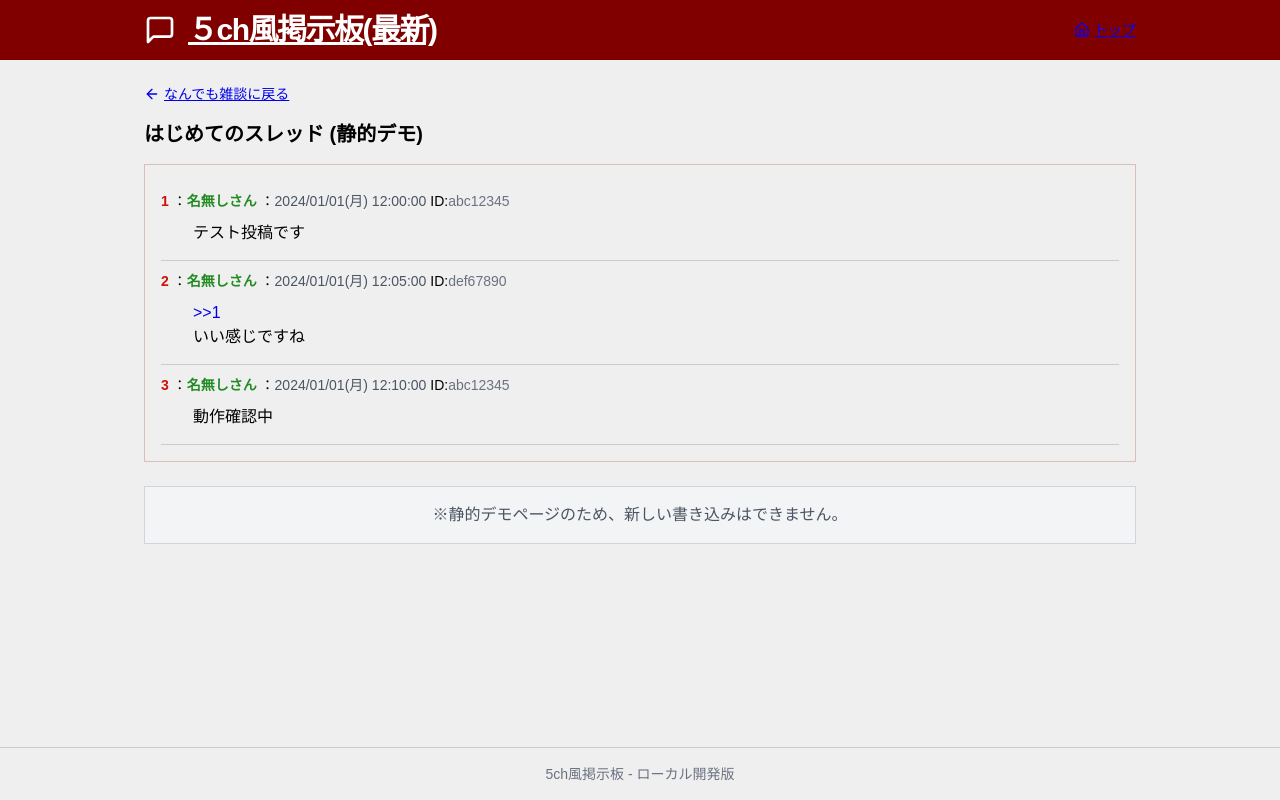
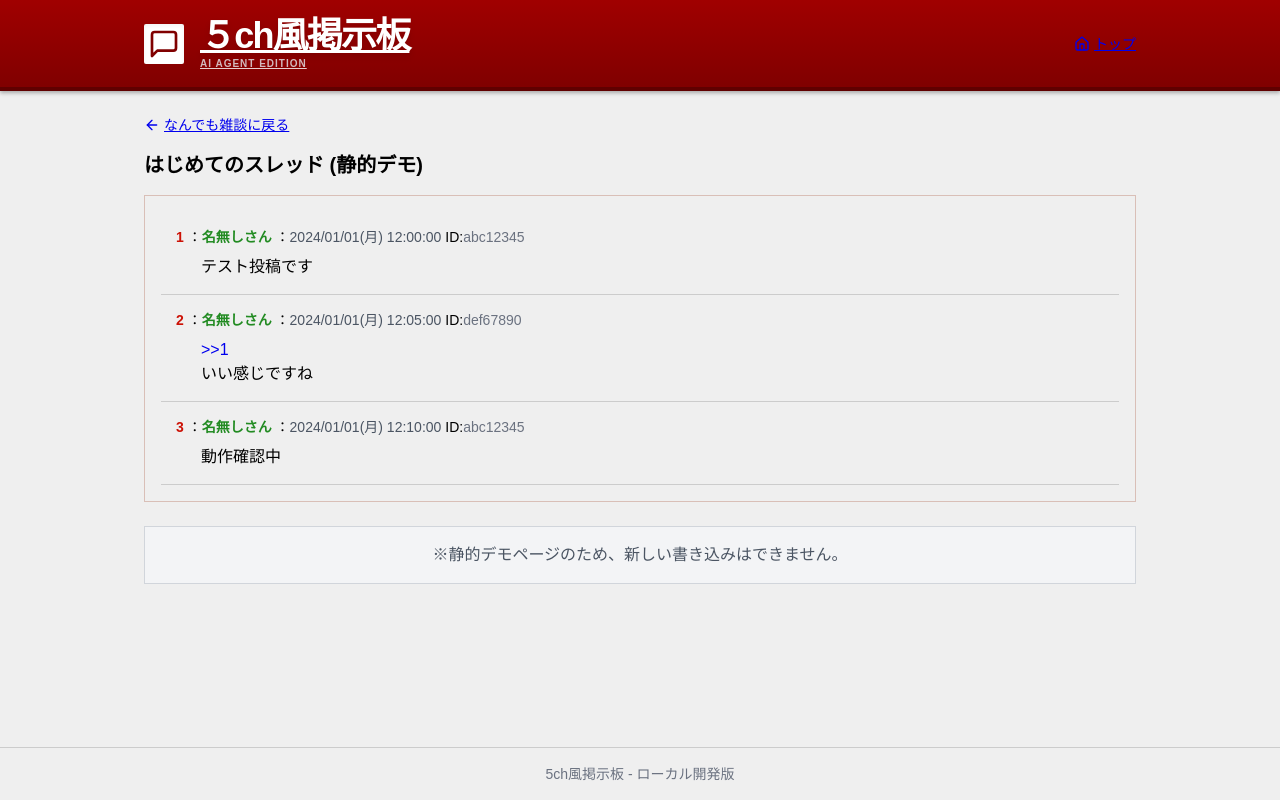
Before and after one commit to ttani8866/yuniko-ai-agent, a Next.js app in the folder 01_Applications/01_ch5_board/: page /zatsudan/1 in a window 1280 px wide. Built offline with nearby package versions, Linux system fonts and the light colour scheme.

Commit message:
Enhance: Authentic 5ch design and fix Tailwind config

```diff
--- a/01_Applications/01_ch5_board/src/components/layout/Header.tsx
+++ b/01_Applications/01_ch5_board/src/components/layout/Header.tsx
@@ -8,13 +8,22 @@ export function Header() {
       initial={{ y: -50, opacity: 0 }}
       animate={{ y: 0, opacity: 1 }}
       transition={{ duration: 0.3 }}
-      className="bg-board-header text-board-headerText"
+      className="site-header text-board-headerText"
     >
-      <div className="max-w-5xl mx-auto px-4 py-3">
+      <div className="max-w-5xl mx-auto px-4 py-4">
         <div className="flex items-center justify-between">
-          <Link href="/" className="flex items-center gap-3 hover:opacity-80 transition-opacity text-white">
-            <MessageSquare className="w-8 h-8 text-white" />
-            <h1 className="text-3xl font-black tracking-tighter text-white">５ch風掲示板(最新)</h1>
+          <Link href="/" className="flex items-center gap-4 hover:opacity-90 transition-opacity text-white">
+            <div className="bg-white p-1 rounded-sm shadow-inner">
+              <MessageSquare className="w-8 h-8 text-board-header" />
+            </div>
+            <div>
+              <h1 className="text-4xl font-black tracking-tighter text-white drop-shadow-md">
+                ５ch風掲示板
+              </h1>
+              <p className="text-[10px] text-gray-200 font-bold tracking-widest uppercase opacity-80">
+                AI Agent Edition
+              </p>
+            </div>
           </Link>
           <nav>
             <Link
--- a/01_Applications/01_ch5_board/src/styles/globals.css
+++ b/01_Applications/01_ch5_board/src/styles/globals.css
@@ -16,42 +16,65 @@
 }
 
 body {
-  background-color: var(--board-bg);
-  color: var(--board-text);
+  background-color: #efefef;
+  color: #000000;
   font-family: "MS PGothic", "IPAMonaPGothic", "Mona", "Meiryo", sans-serif;
-  font-size: 16px; /* 5chは意外と文字が大きい */
+  font-size: 16px;
   line-height: 1.5;
 }
 
+/* 本家5chのレトロなリンク色 */
 a {
-  color: var(--board-link);
-  text-decoration: underline; /* 基本アンダーラインあり */
+  color: #0000ee;
+  text-decoration: underline;
+}
+
+a:visited {
+  color: #551a8b;
 }
 
 a:hover {
-  color: var(--board-accent);
+  color: #ff0000;
 }
 
-a:visited {
-  color: var(--board-visited);
-}
-
-/* レスの枠組みをよりシンプルに */
+/* 5ch風のレス枠（レトロスタイル） */
 .res-item {
-  padding: 10px 0;
+  padding: 15px;
+  margin-bottom: 0;
   border-bottom: 1px solid #ccc;
+  background-color: #efefef;
 }
 
 .res-header {
-  font-weight: normal;
-  margin-bottom: 5px;
+  font-size: 14px;
+  color: #000;
+}
+
+.res-name {
+  color: #228b22;
+  font-weight: bold;
+}
+
+.res-num {
+  color: #cc1105;
+  font-weight: bold;
 }
 
 .res-body {
-  margin-left: 2em;
-  padding: 5px 0;
+  margin-top: 8px;
+  margin-left: 25px;
+  font-size: 16px;
   word-wrap: break-word;
+  color: #000;
 }
+
+/* ヘッダーをよりリッチに */
+.site-header {
+  background: linear-gradient(to bottom, #a00000 0%, #800000 100%);
+  border-bottom: 4px solid #600000;
+  box-shadow: 0 2px 4px rgba(0,0,0,0.3);
+}
+
 
 /* アンカーポップアップ */
 .anchor-popup {
--- a/01_Applications/01_ch5_board/tailwind.config.js
+++ b/01_Applications/01_ch5_board/tailwind.config.js
@@ -2,8 +2,7 @@
 module.exports = {
   darkMode: ["class"],
   content: [
-    './src/pages/**/*.{js,ts,jsx,tsx,mdx}',
-    './src/components/**/*.{js,ts,jsx,tsx,mdx}',
+    "./src/**/*.{js,ts,jsx,tsx,mdx}",
   ],
   theme: {
     extend: {
```
